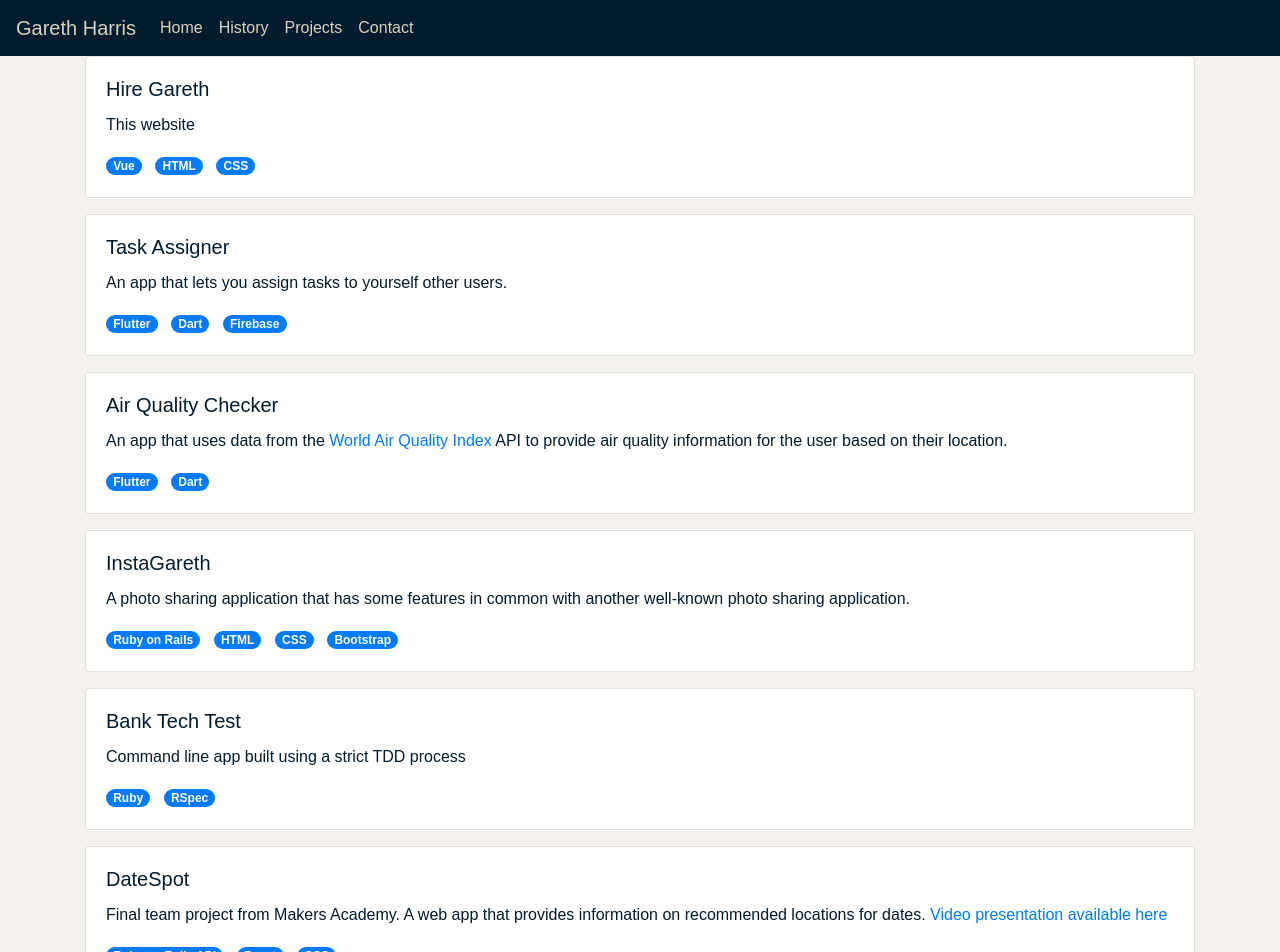
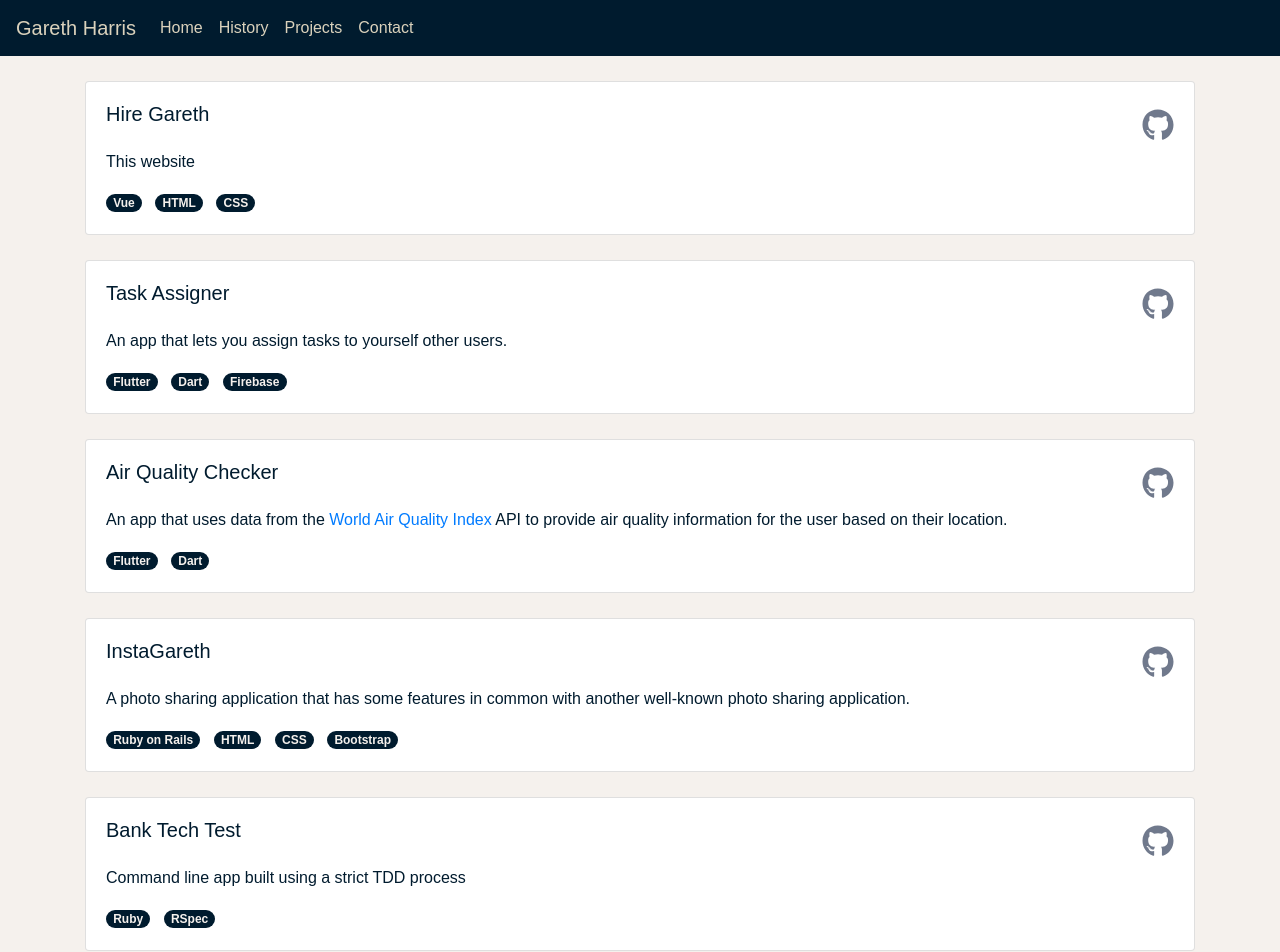
Before and after one commit to gdharris1000/hiregareth, a Vue app: page /projects in a window 1280 px wide. Shown: the top 952 px of the page. Built offline with nearby package versions, Linux system fonts and the light colour scheme; a web font is replaced by a local one.

Commit message:
links added to Projects page

```diff
--- a/public/css/stylesheet.css
+++ b/public/css/stylesheet.css
@@ -1,6 +1,11 @@
 
 @import url('https://fonts.googleapis.com/css2?family=Recursive:wght@500&display=swap');
 
+/* Oxford Blue: #001B2E
+Slate Grey: #70798c
+Isabelline: #f5f1ed
+Bone: #dad2bc
+Grullo: #a99985 */
 
 body{
     background-color: #F5F1ED;
--- a/src/components/History.vue
+++ b/src/components/History.vue
@@ -1,9 +1,5 @@
 <template>
 <div class="container">
-
-
-<!-- <div class="card-columns"> -->
-
 
 <ul class="history-grid">
     <li>
@@ -184,7 +180,6 @@
     </li>
 </ul>
 </div>
-<!-- </div> -->
 
 </template>
 
@@ -212,4 +207,8 @@ ul.history-grid{
     color: #F5F1ED;
 }
 
+.card {
+    margin-top: 25px;
+}
+
 </style>
--- a/src/components/Projects.vue
+++ b/src/components/Projects.vue
@@ -3,7 +3,14 @@
         <div class="card mb-3">
             <!-- <img class="card-img-top" src="..." alt="Card image cap"> -->
             <div class="card-body">
+                <div class="row">
+                    <div class="col-md-6">
                         <h5 class="card-title">Hire Gareth</h5>
+                    </div>
+                    <div class="col-md-6 github-link">
+                        <a href="https://github.com/gdharris1000/hiregareth" target="_blank"><font-awesome-icon :icon="['fab', 'github']" /></a>
+                    </div>
+                </div>
                 <p class="card-text">This website</p>
                 <p class="card-text">
                     <span class="badge badge-pill badge-primary">Vue</span> &nbsp;
@@ -15,7 +22,14 @@
         <div class="card mb-3">
             <!-- <img class="card-img-top" src="..." alt="Card image cap"> -->
             <div class="card-body">
+                <div class="row">
+                    <div class="col-md-6">
                         <h5 class="card-title">Task Assigner</h5>
+                    </div>
+                    <div class="col-md-6 github-link">
+                        <a href="https://github.com/gdharris1000/task_assigner" target="_blank"><font-awesome-icon :icon="['fab', 'github']" /></a>
+                    </div>
+                </div>
                 <p class="card-text">An app that lets you assign tasks to yourself other users.</p>
                 <p class="card-text">
                     <span class="badge badge-pill badge-primary">Flutter</span> &nbsp;
@@ -27,7 +41,15 @@
         <div class="card mb-3">
             <!-- <img class="card-img-top" src="..." alt="Card image cap"> -->
             <div class="card-body">
+                <div class="row">
+                    <div class="col-md-6">
                         <h5 class="card-title">Air Quality Checker</h5>
+                    </div>
+                    <div class="col-md-6 github-link">
+                        <a href="https://github.com/gdharris1000/air_quality" target="_blank"><font-awesome-icon :icon="['fab', 'github']" /></a>
+                    </div>
+                </div>
+
                 <p class="card-text">An app that uses data from the <a href="https://waqi.info/" target="_blank">World Air Quality Index</a> API to provide air quality information for the user based on their location.</p>
                 <p class="card-text">
                     <span class="badge badge-pill badge-primary">Flutter</span> &nbsp;
@@ -38,7 +60,14 @@
         <div class="card mb-3">
             <!-- <img class="card-img-top" src="..." alt="Card image cap"> -->
             <div class="card-body">
+                <div class="row">
+                    <div class="col-md-6">
                         <h5 class="card-title">InstaGareth</h5>
+                    </div>
+                    <div class="col-md-6 github-link">
+                        <a href="https://github.com/gdharris1000/instagareth" target="_blank"><font-awesome-icon :icon="['fab', 'github']" /></a>
+                    </div>
+                </div>
                 <p class="card-text">A photo sharing application that has some features in common with another well-known photo sharing application.</p>
                 <p class="card-text">
                     <span class="badge badge-pill badge-primary">Ruby on Rails</span> &nbsp;
@@ -51,7 +80,14 @@
         <div class="card mb-3">
             <!-- <img class="card-img-top" src="..." alt="Card image cap"> -->
             <div class="card-body">
+                <div class="row">
+                    <div class="col-md-6">
                         <h5 class="card-title">Bank Tech Test</h5>
+                    </div>
+                    <div class="col-md-6 github-link">
+                        <a href="https://github.com/gdharris1000/bank_tech_test" target="_blank"><font-awesome-icon :icon="['fab', 'github']" /></a>
+                    </div>
+                </div>
                 <p class="card-text">Command line app built using a strict TDD process</p>
                 <p class="card-text">
                     <span class="badge badge-pill badge-primary">Ruby</span> &nbsp;
@@ -62,8 +98,17 @@
         <div class="card mb-3">
             <!-- <img class="card-img-top" src="..." alt="Card image cap"> -->
             <div class="card-body">
+                <div class="row">
+                    <div class="col-md-6">
                         <h5 class="card-title">DateSpot</h5>
-                <p class="card-text">Final team project from Makers Academy. A web app that provides information on recommended locations for dates. <a href="https://youtu.be/xNpah5xL_l0?t=148" target="_blank">Video presentation available here</a></p>
+                    </div>
+                    <div class="col-md-6 github-link">
+                        <a href="https://github.com/rafahg/travel-final-project" target="_blank"><font-awesome-icon :icon="['fab', 'github']" /></a>
+                    </div>
+                </div>
+                <p class="card-text">Final team project from Makers Academy. A web app that provides information on recommended locations for dates.
+                    <br>
+                    <a href="https://youtu.be/xNpah5xL_l0?t=148" target="_blank">Video presentation available here</a></p>
                 <p class="card-text">
                     <span class="badge badge-pill badge-primary">Ruby on Rails API</span> &nbsp;
                     <span class="badge badge-pill badge-primary">React</span> &nbsp;
@@ -79,3 +124,28 @@ export default {
     name: 'Projects'
 }
 </script>
+
+<style scoped>
+.badge-primary {
+    background-color: #001B2E !important;
+    color: #F5F1ED;
+}
+
+.github-link a{
+    font-size: 2em;
+    color: #70798c;
+
+}
+
+.github-link a:hover{
+    color: #a99985;
+}
+
+.github-link {
+    text-align: right;
+}
+
+.card {
+    margin-top: 25px;
+}
+</style>
--- a/src/main.js
+++ b/src/main.js
@@ -9,10 +9,12 @@ import 'bootstrap';
 import 'bootstrap/dist/css/bootstrap.min.css';
 import { library } from '@fortawesome/fontawesome-svg-core'
 import { faGraduationCap, faUserTie } from '@fortawesome/free-solid-svg-icons'
+import { faGithub } from '@fortawesome/free-brands-svg-icons'
 import { FontAwesomeIcon } from '@fortawesome/vue-fontawesome';
 
 library.add(faGraduationCap);
 library.add(faUserTie);
+library.add(faGithub);
 
 Vue.use(VueRouter);
 Vue.component('font-awesome-icon', FontAwesomeIcon);
```
Lines whose indentation alone changed are shown as unchanged.
